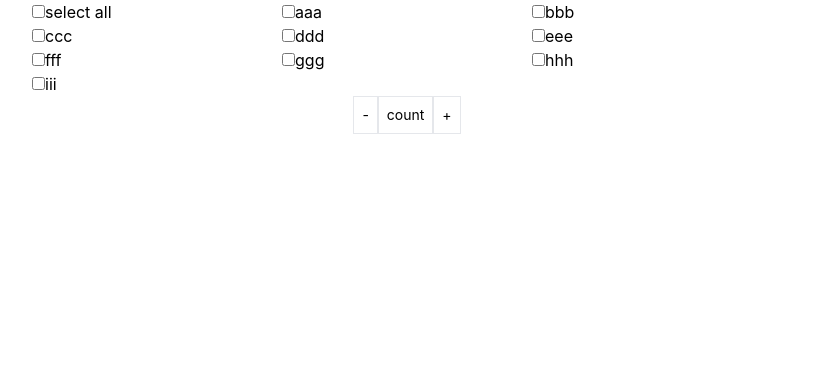
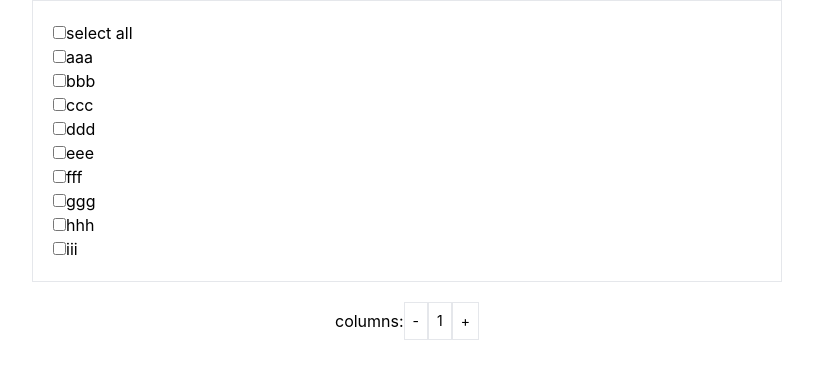
Before and after one commit to jamespan62537/giant-tree-app, a React (Create React App) app: page / in a window 1280 px wide. Shown: the top 378 px of the page, without its empty margins (233-1046 px from the left). Built offline with nearby package versions, Linux system fonts and the light colour scheme.

Commit message:
feat: add button group component and adjust form style

```diff
--- a/src/App.js
+++ b/src/App.js
@@ -7,6 +7,7 @@ import Form from "./components/Form";
 
 function App() {
   const [selectedItems, setSelectedItems] = useState([]);
+  const [columns, setColumns] = useState(1);
 
   const options = useMemo(
     () => [
@@ -43,22 +44,33 @@ function App() {
     }
   }, [options, selectedItems.length]);
 
+  const handleMinusColumns = useCallback(() => {
+    if (columns === 1) return;
+    setColumns((previousColumns) => previousColumns - 1);
+  }, [columns]);
+
+  const handlePlusColumns = useCallback(() => {
+    if (columns === options.length) return;
+    setColumns((previousColumns) => previousColumns + 1);
+  }, [columns, options]);
+
   return (
+    <div className="flex flex-col items-center">
       <Form>
         <CheckboxGroup
           selectedItems={selectedItems}
           options={options}
-        columns={3}
-        defaultSelected={selectedItems}
+          columns={columns}
           onSelect={handleCheckboxChange}
           onSelectAll={handleSelectAll}
         />
-      <ButtonGroup>
-        <Button title="-" />
-        <Button title="count" />
-        <Button title="+" />
+      </Form>
+      <ButtonGroup prefix="columns">
+        <Button title="-" onClick={handleMinusColumns} />
+        <Button title={columns} />
+        <Button title="+" onClick={() => handlePlusColumns()} />
       </ButtonGroup>
-    </Form>
+    </div>
   );
 }
 
--- a/src/components/ButtonGroup/index.js
+++ b/src/components/ButtonGroup/index.js
@@ -7,13 +7,17 @@ const direction = {
 const { ROW } = direction;
 
 const ButtonGroupRowStyle = {
-  [ROW]: "flex",
+  [ROW]: "flex items-center",
 };
 
-const ButtonGroup = ({ direction = ROW, children }) => {
+const ButtonGroup = ({ prefix, direction = ROW, children }) => {
   const directionStyle = ButtonGroupRowStyle[direction];
 
-  return <div className={cx(directionStyle)}>{children}</div>;
+  return (
+    <div className={cx(directionStyle)}>
+      {prefix}: {children}
+    </div>
+  );
 };
 
 ButtonGroup.ButtonGroupRowStyle = ButtonGroupRowStyle;
--- a/src/components/CheckboxGroup/index.js
+++ b/src/components/CheckboxGroup/index.js
@@ -3,7 +3,7 @@ import { useCallback, useMemo } from "react";
 import Checkbox from "../Checkbox";
 import Label from "../Label";
 
-const CheckboxGroup = ({ selectedItems, options, columns, defaultSelected, onSelect, onSelectAll }) => {
+const CheckboxGroup = ({ selectedItems, options, columns, onSelect, onSelectAll }) => {
   // TODO: Need to sort the array with col direction
   const sortArrayWithRowDirection = useCallback(
     (emptyArray) => {
--- a/src/components/Form/index.js
+++ b/src/components/Form/index.js
@@ -1,5 +1,5 @@
 const Form = ({ children }) => {
-  return <div className="m-auto flex items-center w-full max-w-[750px] flex-col">{children}</div>;
+  return <div className="m-auto mb-5 flex w-full max-w-[750px] flex-col items-center border-[1px] border-solid p-5">{children}</div>;
 };
 
 export default Form;
```
Lines whose indentation alone changed are shown as unchanged.
